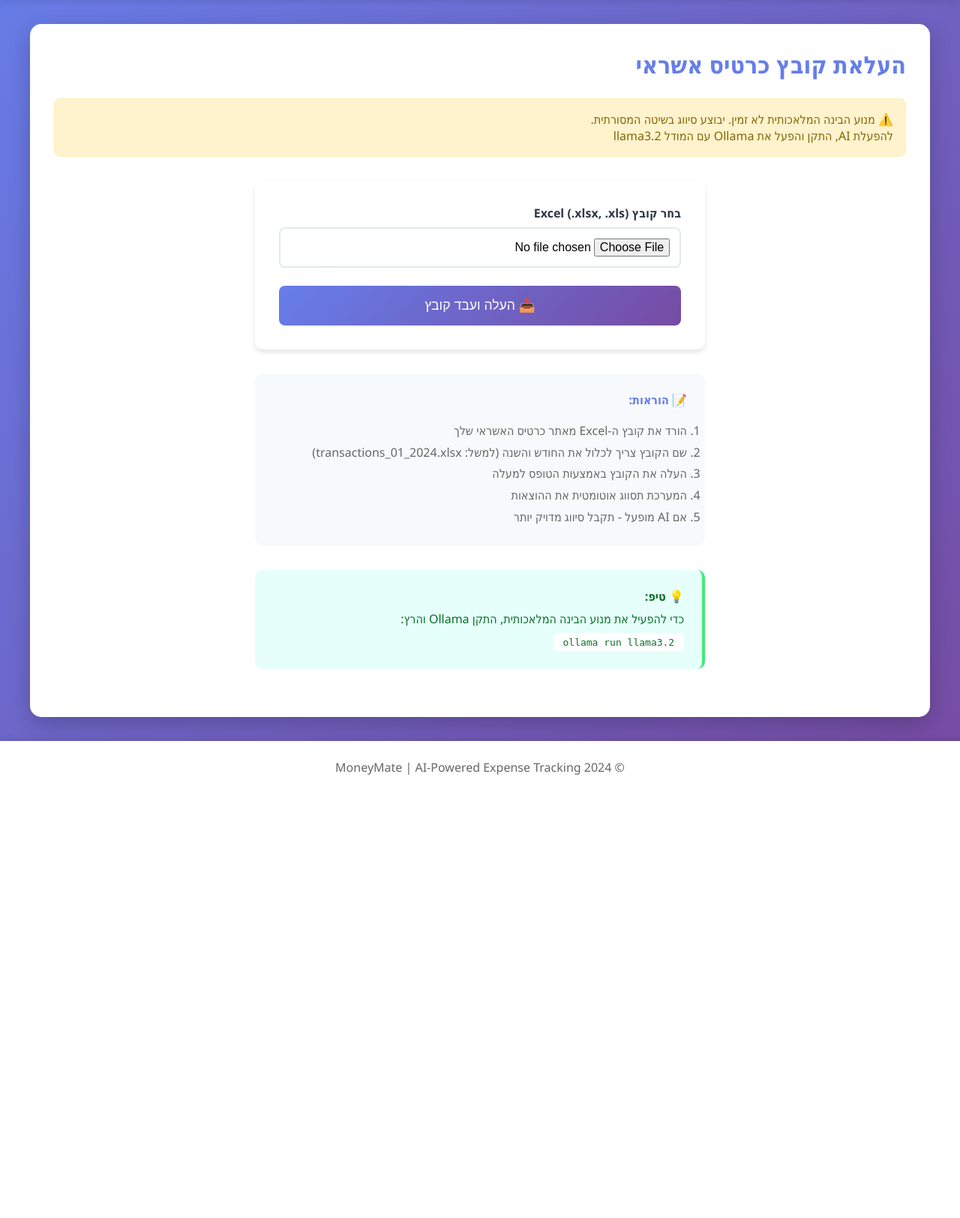
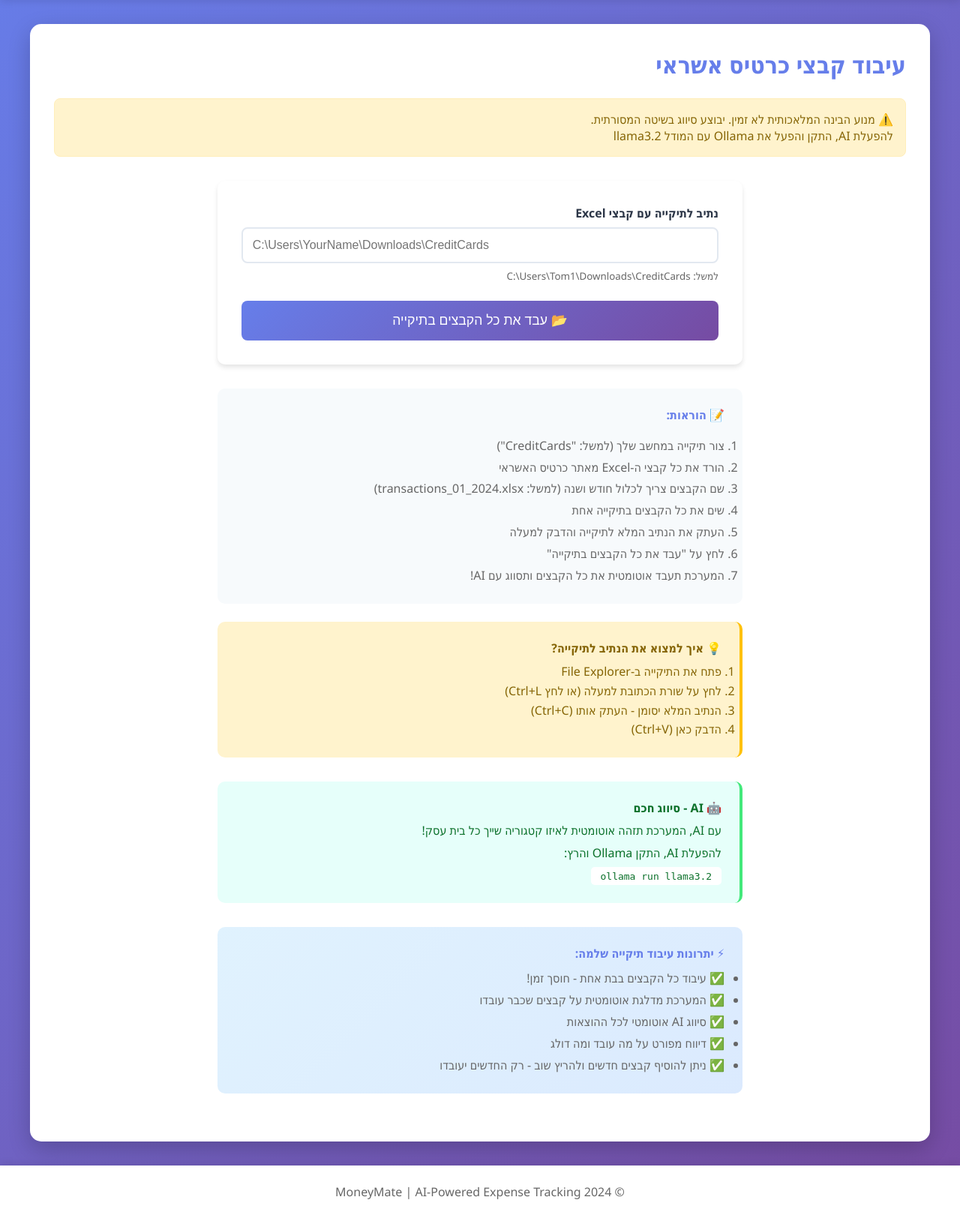
Before and after one commit to tomsand93/money-mate, a Flask app: page /upload in a window 1280 px wide. Shown: the part 131-1755 px from the top of the page at 75% size. Before the commit the page ends 1164 px from the top, so only its background shows below. Run offline with Flask 3, Linux system fonts and the light colour scheme; data that the repository does not hold is empty.

Commit message:
fix: Change to folder-based processing and fix None income bug
Changes:
- Replace single file upload with folder path input
- Process all Excel files in a folder at once
- Skip already processed files automatically
- Show detailed summary (processed/skipped/failed)
- Fix TypeError when income is None (handle with 'or 0')
- Remove unused secure_filename import
- Update upload.html with folder input and detailed instructions

Benefits:
- ✅ Batch process all credit card files at once
- ✅ Re-run on same folder - only new files processed
- ✅ Better UX with clear instructions
- ✅ Hebrew error messages

🤖 Generated with Claude Code

```diff
--- a/app.py
+++ b/app.py
@@ -12,7 +12,6 @@ if sys.platform == 'win32':
 import os
 import json
 from flask import Flask, render_template, request, jsonify, redirect, url_for, flash
-from werkzeug.utils import secure_filename
 from datetime import datetime
 from pathlib import Path
 
@@ -65,7 +64,9 @@ def index():
         # Calculate investment potential (using fixed amounts from config)
         fixed_income = 11747
         fixed_expenses = 4400
-        total_income = report.get('income', 0) + fixed_income
+        # Fix: Handle None income
+        income_value = report.get('income') or 0
+        total_income = income_value + fixed_income
         total_expenses = report['total_cc_expenses'] + fixed_expenses
 
         investment_analysis = financial_analyzer.calculate_investment_potential(
@@ -93,32 +94,39 @@ def index():
 
 @app.route('/upload', methods=['GET', 'POST'])
 def upload_file():
-    """Upload and process credit card file"""
+    """Process all credit card files from a folder"""
     if request.method == 'POST':
-        if 'file' not in request.files:
-            flash('No file selected', 'error')
+        folder_path = request.form.get('folder_path', '').strip()
+
+        if not folder_path:
+            flash('נא להזין נתיב לתיקייה', 'error')
             return redirect(request.url)
 
-        file = request.files['file']
-
-        if file.filename == '':
-            flash('No file selected', 'error')
+        if not os.path.exists(folder_path):
+            flash(f'התיקייה לא נמצאה: {folder_path}', 'error')
             return redirect(request.url)
 
-        if file and allowed_file(file.filename):
-            filename = secure_filename(file.filename)
+        if not os.path.isdir(folder_path):
+            flash('הנתיב שהוזן אינו תיקייה', 'error')
+            return redirect(request.url)
+
+        # Process all Excel files in the folder
+        use_ai = ai_categorizer.check_ollama_available()
+        processed_count = 0
+        skipped_count = 0
+        error_count = 0
+        total_transactions = 0
+
+        for filename in os.listdir(folder_path):
+            if not (filename.endswith(('.xlsx', '.xls')) and not filename.startswith('~')):
+                continue
 
             # Check if already processed
             if db.is_file_processed(filename):
-                flash(f'File "{filename}" has already been processed', 'warning')
-                return redirect(url_for('index'))
+                skipped_count += 1
+                continue
 
-            # Save file
-            filepath = os.path.join(app.config['UPLOAD_FOLDER'], filename)
-            file.save(filepath)
-
-            # Process with AI categorization if available
-            use_ai = ai_categorizer.check_ollama_available()
+            filepath = os.path.join(folder_path, filename)
 
             try:
                 df = processor.process_file(filepath)
@@ -135,14 +143,29 @@ def upload_file():
                 new_records = db.add_expenses(df)
                 db.mark_file_processed(filename, len(df))
 
-                flash(f'Successfully processed {new_records} transactions from {filename}', 'success')
-                if use_ai:
-                    flash('AI categorization applied', 'info')
+                processed_count += 1
+                total_transactions += new_records
 
             except Exception as e:
-                flash(f'Error processing file: {str(e)}', 'error')
+                error_count += 1
+                flash(f'שגיאה בקובץ {filename}: {str(e)}', 'error')
 
-            return redirect(url_for('index'))
+        # Show summary
+        if processed_count > 0:
+            flash(f'✅ עובדו בהצלחה {processed_count} קבצים עם {total_transactions} עסקאות', 'success')
+            if use_ai:
+                flash('🤖 סיווג AI הופעל', 'info')
+
+        if skipped_count > 0:
+            flash(f'⊘ דולגו {skipped_count} קבצים שכבר עובדו', 'warning')
+
+        if error_count > 0:
+            flash(f'❌ {error_count} קבצים נכשלו', 'error')
+
+        if processed_count == 0 and skipped_count == 0 and error_count == 0:
+            flash('לא נמצאו קבצי Excel בתיקייה', 'warning')
+
+        return redirect(url_for('index'))
 
     # Check if Ollama is available
     ollama_available = ai_categorizer.check_ollama_available()
@@ -178,7 +201,9 @@ def view_report(year, month):
 
     fixed_income = 11747
     fixed_expenses = 4400
-    total_income = report.get('income', 0) + fixed_income
+    # Fix: Handle None income
+    income_value = report.get('income') or 0
+    total_income = income_value + fixed_income
     total_expenses = report['total_cc_expenses'] + fixed_expenses
 
     investment_analysis = financial_analyzer.calculate_investment_potential(
--- a/templates/upload.html
+++ b/templates/upload.html
@@ -2,7 +2,7 @@
 
 {% block content %}
 <div class="upload-page">
-    <h2 class="page-title">העלאת קובץ כרטיס אשראי</h2>
+    <h2 class="page-title">עיבוד קבצי כרטיס אשראי</h2>
 
     {% if ollama_available %}
     <div class="alert alert-success">
@@ -15,19 +15,24 @@
     </div>
     {% endif %}
 
-    <div class="upload-container" style="max-width: 600px; margin: 2rem auto;">
+    <div class="upload-container" style="max-width: 700px; margin: 2rem auto;">
         <div style="background: white; padding: 2rem; border-radius: 10px; box-shadow: 0 4px 6px rgba(0,0,0,0.1);">
-            <form method="POST" enctype="multipart/form-data">
+            <form method="POST">
                 <div class="form-group" style="margin-bottom: 1.5rem;">
                     <label style="display: block; font-weight: bold; margin-bottom: 0.5rem; color: var(--dark);">
-                        בחר קובץ Excel (.xlsx, .xls)
+                        נתיב לתיקייה עם קבצי Excel
                     </label>
-                    <input type="file" name="file" accept=".xlsx,.xls" required
-                           style="width: 100%; padding: 0.8rem; border: 2px solid #e2e8f0; border-radius: 8px; font-size: 1rem;">
+                    <input type="text" name="folder_path"
+                           placeholder="C:\Users\YourName\Downloads\CreditCards"
+                           required
+                           style="width: 100%; padding: 0.8rem; border: 2px solid #e2e8f0; border-radius: 8px; font-size: 1rem; direction: ltr; text-align: left;">
+                    <small style="color: #666; display: block; margin-top: 0.5rem;">
+                        למשל: C:\Users\Tom1\Downloads\CreditCards
+                    </small>
                 </div>
 
                 <button type="submit" class="btn-primary" style="width: 100%; background: linear-gradient(135deg, #667eea 0%, #764ba2 100%); color: white; padding: 1rem; border: none; border-radius: 8px; font-size: 1.1rem; cursor: pointer; transition: transform 0.2s;">
-                    📤 העלה ועבד קובץ
+                    📂 עבד את כל הקבצים בתיקייה
                 </button>
             </form>
         </div>
@@ -35,23 +40,49 @@
         <div style="margin-top: 2rem; background: #f7fafc; padding: 1.5rem; border-radius: 10px;">
             <h4 style="color: var(--primary-color); margin-bottom: 1rem;">📝 הוראות:</h4>
             <ol style="color: #666; line-height: 1.8;">
-                <li>הורד את קובץ ה-Excel מאתר כרטיס האשראי שלך</li>
-                <li>שם הקובץ צריך לכלול את החודש והשנה (למשל: transactions_01_2024.xlsx)</li>
-                <li>העלה את הקובץ באמצעות הטופס למעלה</li>
-                <li>המערכת תסווג אוטומטית את ההוצאות</li>
-                <li>אם AI מופעל - תקבל סיווג מדויק יותר</li>
+                <li>צור תיקייה במחשב שלך (למשל: "CreditCards")</li>
+                <li>הורד את כל קבצי ה-Excel מאתר כרטיס האשראי</li>
+                <li>שם הקבצים צריך לכלול חודש ושנה (למשל: transactions_01_2024.xlsx)</li>
+                <li>שים את כל הקבצים בתיקייה אחת</li>
+                <li>העתק את הנתיב המלא לתיקייה והדבק למעלה</li>
+                <li>לחץ על "עבד את כל הקבצים בתיקייה"</li>
+                <li>המערכת תעבד אוטומטית את כל הקבצים ותסווג עם AI!</li>
+            </ol>
+        </div>
+
+        <div style="margin-top: 1.5rem; background: #fff3cd; padding: 1.5rem; border-radius: 10px; border-right: 4px solid #ffc107;">
+            <h4 style="color: #856404; margin-bottom: 0.5rem;">💡 איך למצוא את הנתיב לתיקייה?</h4>
+            <ol style="color: #856404; line-height: 1.6; margin: 0;">
+                <li>פתח את התיקייה ב-File Explorer</li>
+                <li>לחץ על שורת הכתובת למעלה (או לחץ Ctrl+L)</li>
+                <li>הנתיב המלא יסומן - העתק אותו (Ctrl+C)</li>
+                <li>הדבק כאן (Ctrl+V)</li>
             </ol>
         </div>
 
         <div style="margin-top: 2rem; background: #e6fffa; padding: 1.5rem; border-radius: 10px; border-right: 4px solid var(--success-color);">
-            <h4 style="color: #0a7029; margin-bottom: 0.5rem;">💡 טיפ:</h4>
+            <h4 style="color: #0a7029; margin-bottom: 0.5rem;">🤖 AI - סיווג חכם</h4>
+            <p style="color: #0a7029; margin-bottom: 0.5rem;">
+                עם AI, המערכת תזהה אוטומטית לאיזו קטגוריה שייך כל בית עסק!
+            </p>
             <p style="color: #0a7029; margin: 0;">
-                כדי להפעיל את מנוע הבינה המלאכותית, התקן Ollama והרץ:
+                להפעלת AI, התקן Ollama והרץ:
                 <br>
                 <code style="background: white; padding: 0.3rem 0.8rem; border-radius: 5px; display: inline-block; margin-top: 0.5rem;">
                     ollama run llama3.2
                 </code>
             </p>
+        </div>
+
+        <div style="margin-top: 2rem; background: linear-gradient(135deg, #e0f2fe 0%, #dbeafe 100%); padding: 1.5rem; border-radius: 10px;">
+            <h4 style="color: var(--primary-color); margin-bottom: 0.5rem;">⚡ יתרונות עיבוד תיקייה שלמה:</h4>
+            <ul style="color: #666; line-height: 1.8;">
+                <li>✅ עיבוד כל הקבצים בבת אחת - חוסך זמן!</li>
+                <li>✅ המערכת מדלגת אוטומטית על קבצים שכבר עובדו</li>
+                <li>✅ סיווג AI אוטומטי לכל ההוצאות</li>
+                <li>✅ דיווח מפורט על מה עובד ומה דולג</li>
+                <li>✅ ניתן להוסיף קבצים חדשים ולהריץ שוב - רק החדשים יעובדו</li>
+            </ul>
         </div>
     </div>
 </div>
@@ -61,5 +92,11 @@
     transform: translateY(-2px);
     box-shadow: 0 6px 20px rgba(102, 126, 234, 0.4);
 }
+
+input[type="text"]:focus {
+    outline: none;
+    border-color: var(--primary-color);
+    box-shadow: 0 0 0 3px rgba(102, 126, 234, 0.1);
+}
 </style>
 {% endblock %}
```
Also changed, not shown: .claude/settings.local.json.
